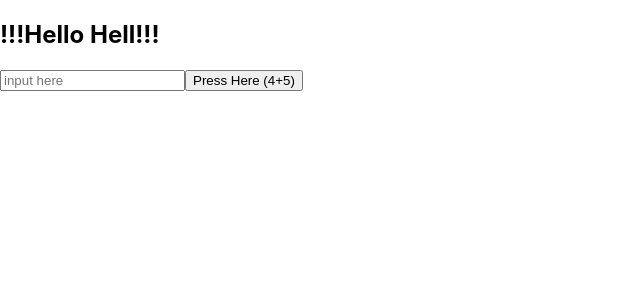
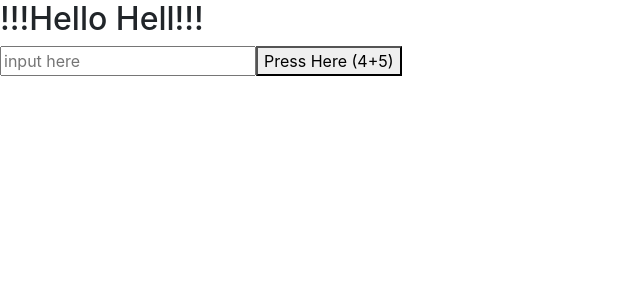
Before and after one commit to gitSergeyhab/React_2, a React (Create React App) app: page / in a window 1280 px wide. Shown: the top 300 px of the page, without its empty margins (0-640 px from the left). Built offline with nearby package versions, Linux system fonts and the light colour scheme.

Commit message:
start to add components

```diff
--- a/public/index.html
+++ b/public/index.html
@@ -3,6 +3,8 @@
   <head>
     <meta charset="utf-8" />
     <link rel="icon" href="%PUBLIC_URL%/favicon.ico" />
+    <link rel="stylesheet" href="https://stackpath.bootstrapcdn.com/bootstrap/4.5.2/css/bootstrap.min.css">
+    <link rel="stylesheet" href="https://stackpath.bootstrapcdn.com/font-awesome/4.7.0/css/font-awesome.min.css">
     <meta name="viewport" content="width=device-width, initial-scale=1" />
     <meta name="theme-color" content="#000000" />
     <meta
--- /dev/null
+++ b/src/components/app/index.js
@@ -0,0 +1,2 @@
+const xz = 11;
+export {xz};
--- a/src/index.js
+++ b/src/index.js
@@ -3,7 +3,9 @@ import ReactDOM from 'react-dom';
 import './index.css';
 // import App from './App';
 import reportWebVitals from './reportWebVitals';
+import {xz} from './components/app/index';
 
+console.log(xz);
 const Header = () => <h2>!!!Hello Hell!!!</h2>;
 const Input = () => <input placeholder="input here"></input>;
 const Btn = () => {
@@ -22,7 +24,7 @@ const App = () => {
 };
 
 const elem = <div>
-  <h2>Hello Hell!</h2>
+  <h2>Test!</h2>
   <input placeholder="input here"></input>
   <button>press here</button>
   </div>;
```
Also changed, not shown: src/components/app-header/app-header.css (added), src/components/app-header/app-header.js (added), src/components/app-header/index.js (added), src/components/app/app.css (added), src/components/app/app.js (added), src/components/post-add-form/index.js (added), src/components/post-add-form/post-add-form.css (added), src/components/post-add-form/post-add-form.js (added), 1 other file (tests, documents, lock files or other folders).
